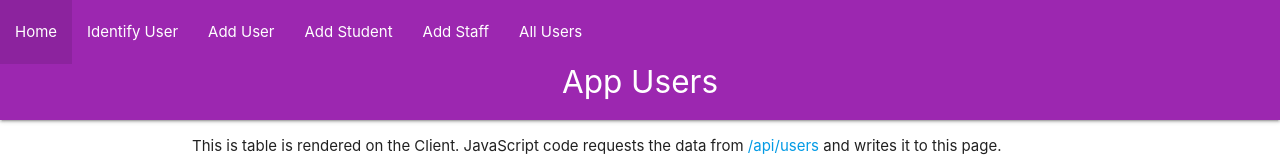
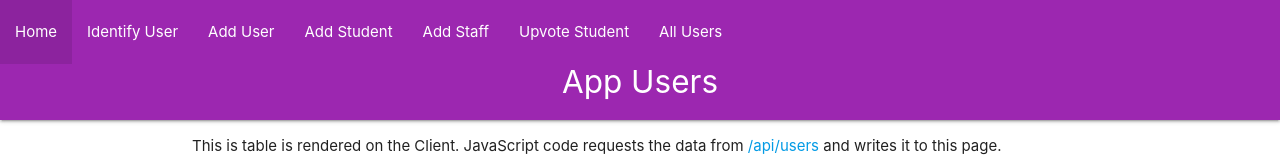
Before and after one commit to nickperi/Student-Staff-Conduct-Tracker, a website: page App/static/static-user.html in a window 1280 px wide. Shown: the top 160 px of the page. Drawn offline with nearby package versions, Linux system fonts and the light colour scheme; no server answers.

Commit message:
Update static-user.html

```diff
--- a/App/static/static-user.html
+++ b/App/static/static-user.html
@@ -23,6 +23,7 @@
                 <li><a href="/users">Add User</a></li>
                 <li><a href="/students">Add Student</a></li>
                 <li><a href="/staff">Add Staff</a></li>
+                <li><a href="/upvotes">Upvote Student</a></li>
                 <li><a href="/static/users">All Users</a></li>
             </ul>
         </div>
```
